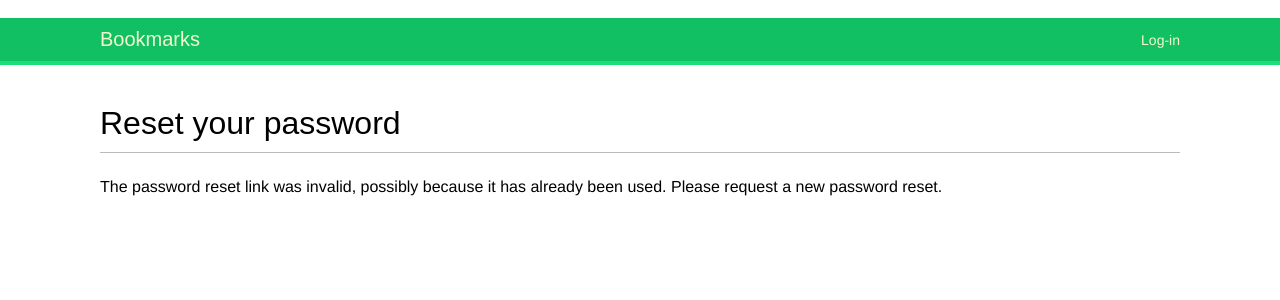
After one commit to M-110/django-3-by-example, a Django app: page /account/reset/1/1/ in a window 1280 px wide. The commit adds this page. Shown: the top 300 px of the page. Run offline with Django 4.2, Linux system fonts and the light colour scheme; some web fonts are replaced.

Commit message:
feat: add password reset option

```diff
--- a/bookmarks/account/urls.py
+++ b/bookmarks/account/urls.py
@@ -1,18 +1,33 @@
-from django.urls import path
+from django.urls import include, path
 from django.contrib.auth import views as auth_views
 from . import views
 
 urlpatterns = [
     # path('login/', views.user_login, name='login'),
-    path('login/', auth_views.LoginView.as_view(), name='login'),
-    path('logout/', auth_views.LogoutView.as_view(), name='logout'),
+    # path('login/', auth_views.LoginView.as_view(), name='login'),
+    # path('logout/', auth_views.LogoutView.as_view(), name='logout'),
+    #
+    # path('', views.dashboard, name='dashboard'),
+    #
+    # path('password_change/',
+    #      auth_views.PasswordChangeView.as_view(),
+    #      name='password_change'),
+    # path('password_change/done/',
+    #      auth_views.PasswordChangeDoneView.as_view(),
+    #      name='password_change_done'),
+    #
+    # path('password_reset/',
+    #      auth_views.PasswordResetView.as_view(),
+    #      name='password_reset'),
+    # path('password_reset/done/',
+    #      auth_views.PasswordResetDoneView.as_view(),
+    #      name='password_reset_done'),
+    # path('reset/<uidb64>/<token>/',
+    #      auth_views.PasswordResetConfirmView.as_view(),
+    #      name='password_reset_confirm'),
+    # path('reset/done/',
+    #      auth_views.PasswordResetCompleteView.as_view(),
+    #      name='password_reset_complete')
 
-    path('', views.dashboard, name='dashboard'),
-
-    path('password_change/',
-         auth_views.PasswordChangeView.as_view(),
-         name='password_change'),
-    path('password_change/done/',
-         auth_views.PasswordChangeDoneView.as_view(),
-         name='password_change_done')
+    path('', include('django.contrib.auth.urls'))
 ]
--- a/bookmarks/templates/registration/login.html
+++ b/bookmarks/templates/registration/login.html
@@ -17,5 +17,6 @@
         <input type="hidden" name="next" value="{{ next }}" />
         <p><input type="submit" value="Log-in"></p>
         </form>
+        <p><a href="{% url "password_reset" %}">Forgotten your password?</a></p>
         </div>
 {% endblock %}
--- /dev/null
+++ b/bookmarks/templates/registration/password_reset_complete.html
@@ -0,0 +1,6 @@
+{% extends "account/base.html" %}
+{% block title %}Password reset{% endblock %}
+{% block content %}
+    <h1>Password set</h1>
+    <p>Your password has been set. You can <a href="{% url "login" %}">log in now</a></p>
+{% endblock %}
--- /dev/null
+++ b/bookmarks/templates/registration/password_reset_confirm.html
@@ -0,0 +1,15 @@
+{% extends "account/base.html" %}
+{% block title %}Reset your password{% endblock %}
+{% block content %}
+    <h1>Reset your password</h1>
+    {% if validlink %}
+        <p>Please enter your new password twice:</p>
+        <form method="post">
+            {{ form.as_p }}
+            {% csrf_token %}
+            <p><input type="submit" value="Change my password" /></p>
+        </form>
+    {% else %}
+        <p>The password reset link was invalid, possibly because it has already been used. Please request a new password reset.</p>
+    {% endif %}
+{% endblock %}
--- /dev/null
+++ b/bookmarks/templates/registration/password_reset_email.html
@@ -0,0 +1,3 @@
+Someone asked for password reset for email {{ email }}. Follow the link below:
+{{ protocol }}://{{ domain }}{% url "password_reset_confirm" uidb64=uid token=token %}
+Your username, in case you've forgotten: {{ user.get_username }}
```
Also changed, not shown: bookmarks/templates/registration/password_reset_done.html (added, +7 -0 lines), bookmarks/templates/registration/password_reset_form.html (added, +11 -0 lines).
